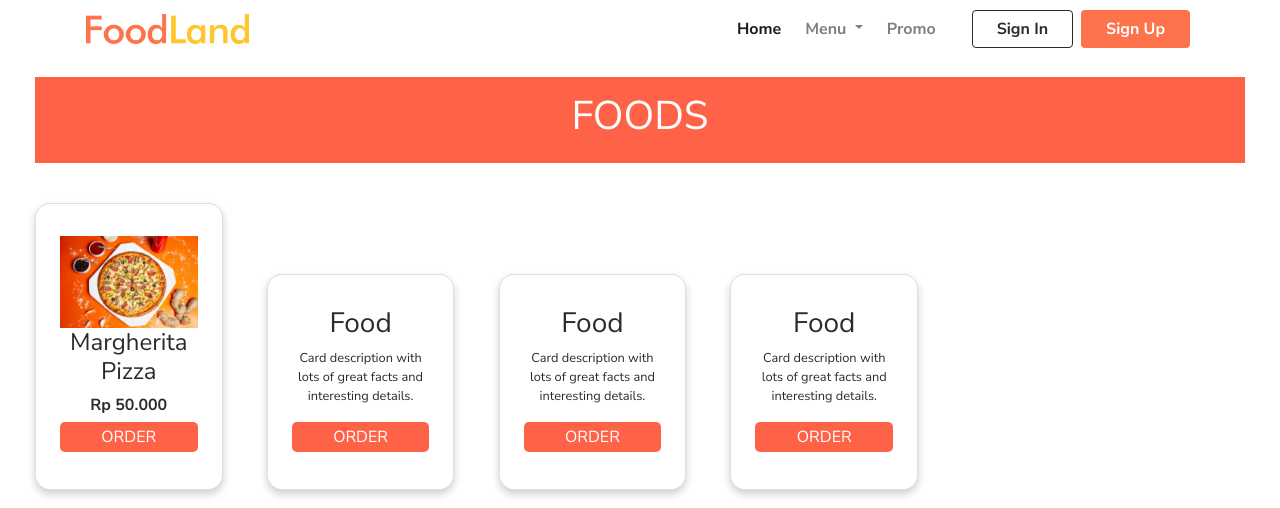
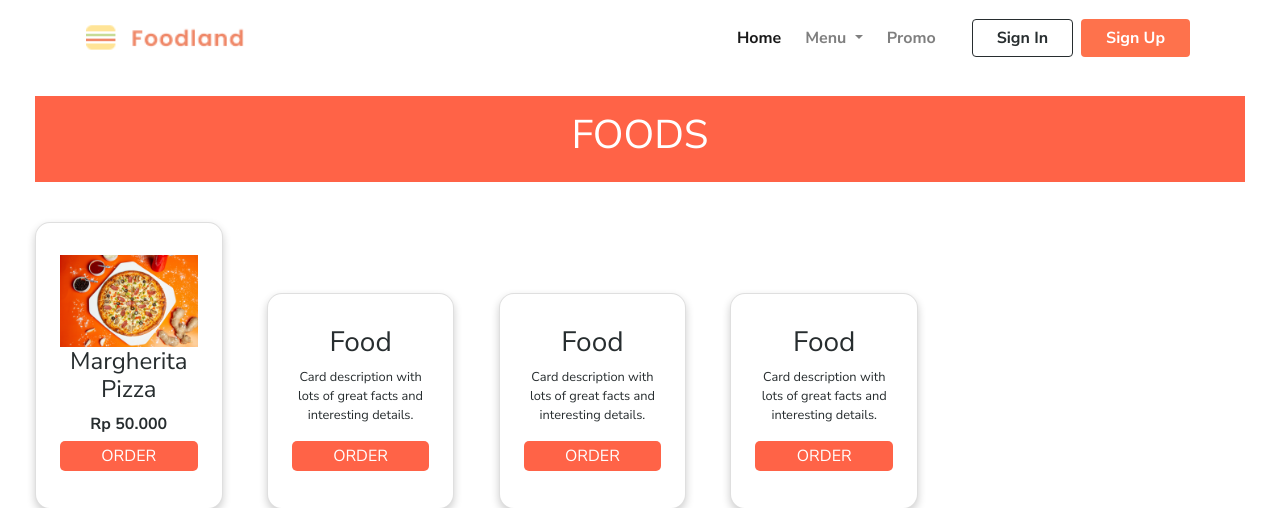
Before and after one commit to DindaPasulu/PemWebProject, a PHP site: page / in a window 1280 px wide. Shown: the top 508 px of the page. Run offline with PHP 8.4, Linux system fonts and the light colour scheme.

Commit message:
Update 0.0.3
-Brand logo changed

```diff
--- a/frontend/styles/main.css
+++ b/frontend/styles/main.css
@@ -6,7 +6,7 @@ body {
 }
 
 .navbar-brand img {
-  max-height: 30px;
+  height: 50px;
   max-width: 240px;
 }
 
--- a/frontend/styles/main.scss
+++ b/frontend/styles/main.scss
@@ -7,7 +7,7 @@
 
         .navbar-brand {
             img {
-                max-height: 30px;
+                height: 50px;
                 max-width: 240px;
             }
         }
```
Also changed, not shown: frontend/images/foodland.png, 1 other file.
